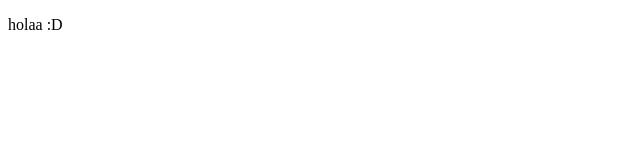
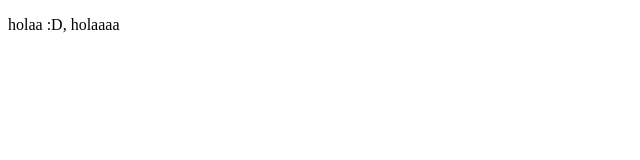
Before and after one commit to KevinJohao/proyectoDemoCursoPrework, a plain HTML site: page index.html in a window 1280 px wide. Shown: the full height of the page, 0-640 px from the left. Drawn offline with Linux system fonts and the light colour scheme.

```diff
--- a/index.html
+++ b/index.html
@@ -7,7 +7,7 @@
 </head>
 <body>
     <p>
-        holaa :D
+        holaa :D, holaaaa
     </p>
 </body>
 </html>
```
